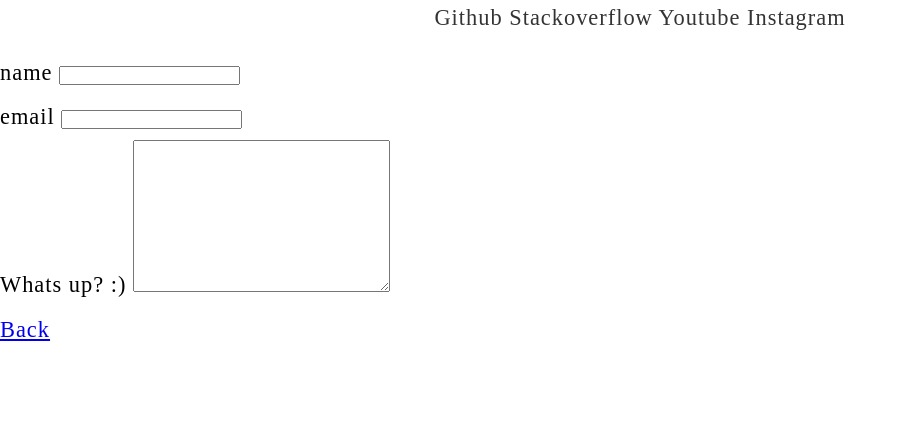
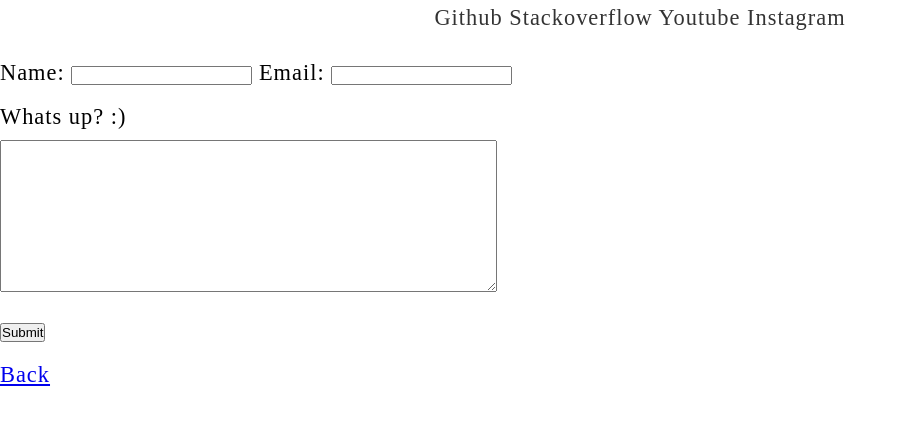
Before and after one commit to CyberNotesDev/CyberNotesDev.github.io, a plain HTML site: page contact.html in a window 1280 px wide. Shown: the part 59-484 px from the top of the page, without its empty margins (0-906 px from the left). Drawn offline with Linux system fonts and the light colour scheme.

Commit message:
Changed layout

```diff
--- a/contact.html
+++ b/contact.html
@@ -15,20 +15,20 @@
         <a href="https://www.instagram.com/cybernotesdev">Instagram</a>
     </div>
 
-    <div>
+    <div class="form-wrapper">
         <form action="@">
             <div>
-                <label for="name">name</label>
+                <label for="name">Name:</label>
                 <input type="text" name="name" id="name">
-            </div>
-            <div>
-                <label for="email">email</label>
+                <label for="email">Email:</label>
                 <input type="text" name="email" id="email">
             </div>
             <div>
                 <label for="msg">Whats up? :)</label>
-                <textarea name="msg" id="" cols="30" rows="10"></textarea>
+                <br/>
+                <textarea name="msg" id="msg" cols="60" rows="10"></textarea>
             </div>
+            <button type="submit">Submit</button>
         </form>
     </div>
     <a href="./index.html">Back</a>
```
